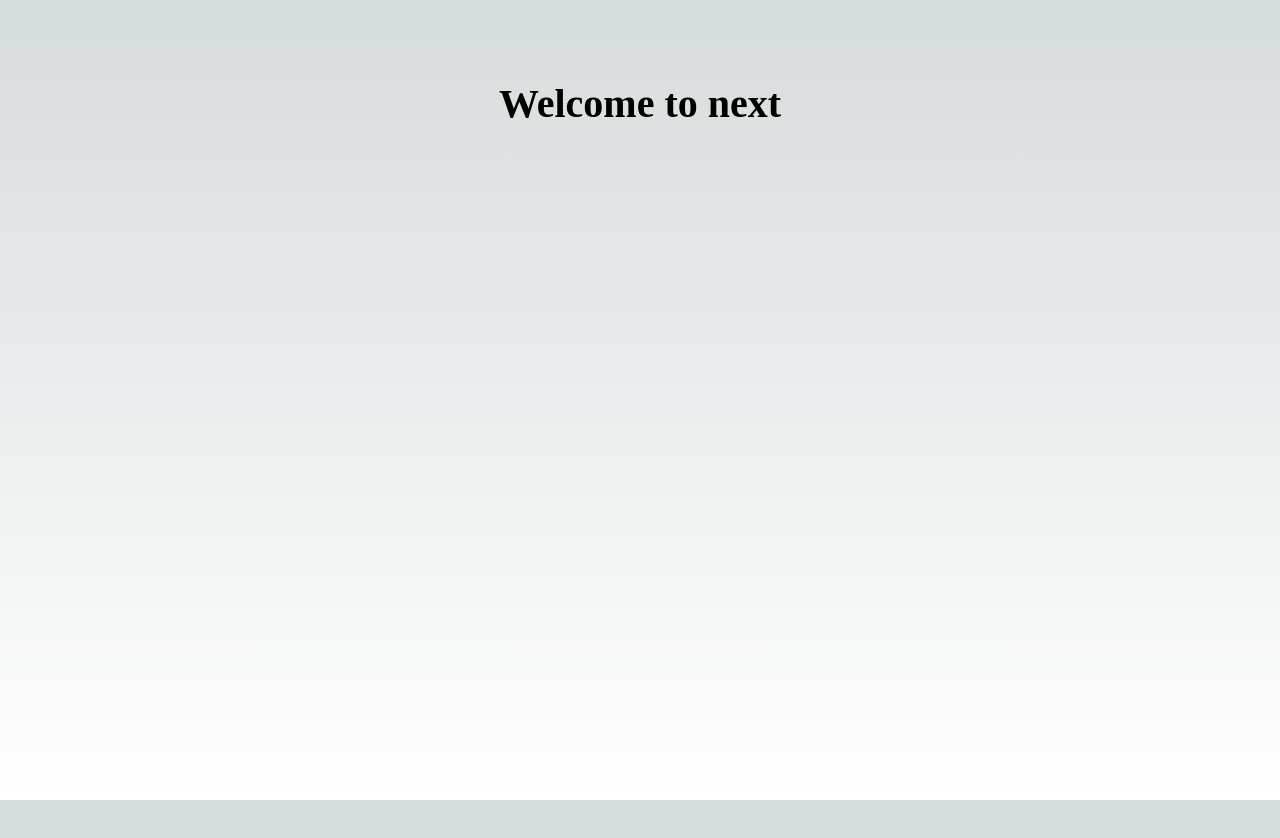
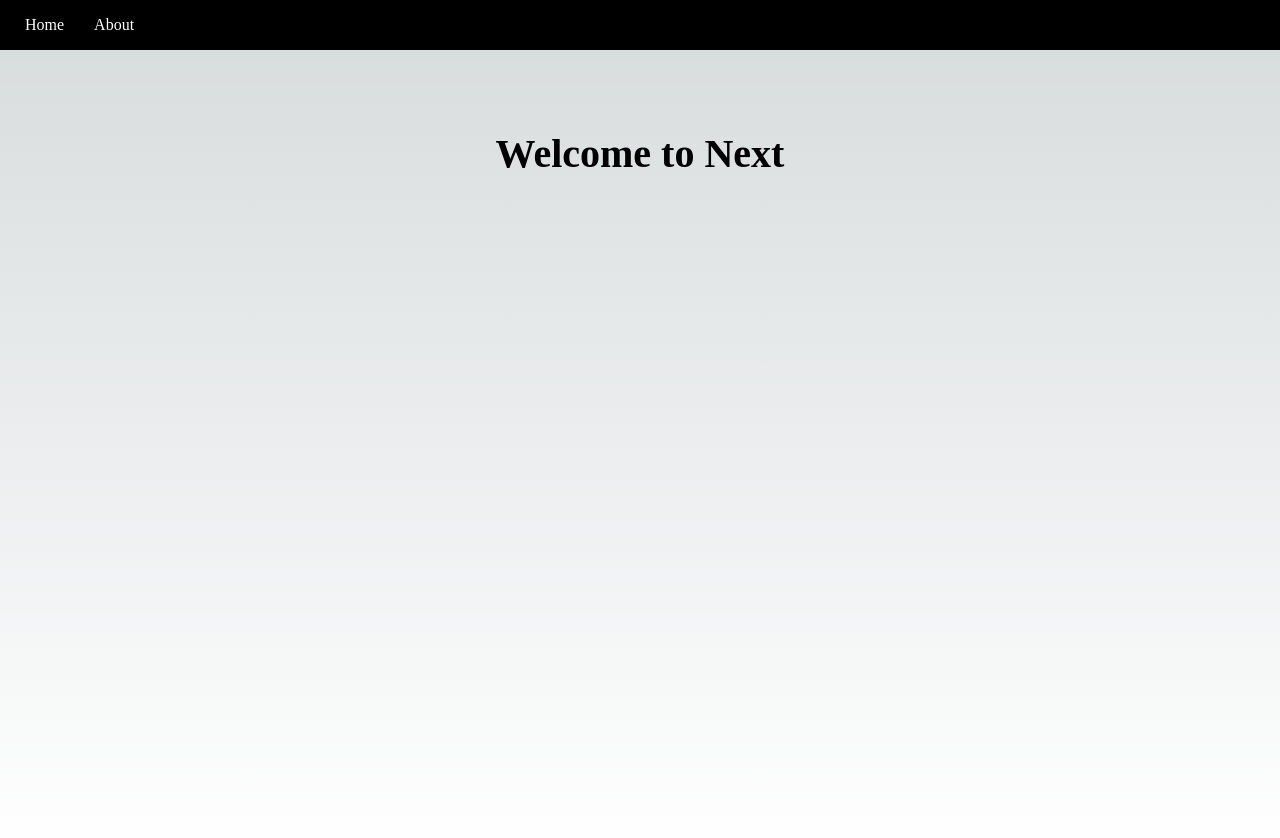
Before and after one commit to MOwais/next, a Next.js app in the folder next-crash-course/: page / in a window 1280 px wide. Shown: the top 838 px of the page. Before the commit the page ends 800 px from the top, so only its background shows below. Built offline with nearby package versions, Linux system fonts and the light colour scheme.

Commit message:
initial nav bar

```diff
--- a/next-crash-course/src/components/Layout.js
+++ b/next-crash-course/src/components/Layout.js
@@ -1,13 +1,15 @@
+import Nav from "./Nav";
 import styles from "../styles/Layout.module.css";
 
 const Layout = ({ children }) => {
   return (
-    <div className={styles.container}>
-      <main className={styles.main}>
-        {children}
-      </main>
-    </div>
+    <>
+      <Nav />
+      <div className={styles.container}>
+        <main className={styles.main}>{children}</main>
+      </div>
+    </>
   );
-}
+};
 
 export default Layout;
--- /dev/null
+++ b/next-crash-course/src/components/Nav.js
@@ -0,0 +1,19 @@
+import Link from "next/link";
+import navStyles from "../styles/Nav.module.css";
+
+const Nav = () => {
+  return (
+    <nav className={navStyles.nav}>
+      <ul>
+        <li>
+          <Link href="/">Home</Link>
+        </li>
+        <li>
+          <Link href="/">About</Link>
+        </li>
+      </ul>
+    </nav>
+  );
+};
+
+export default Nav;
--- a/next-crash-course/src/pages/_app.tsx
+++ b/next-crash-course/src/pages/_app.tsx
@@ -1,6 +1,6 @@
 import type { AppProps } from "next/app";
+import Layout from "@/components/Layout";
 import "@/styles/globals.css";
-import Layout from "@/components/Layout";
 
 export default function App({ Component, pageProps }: AppProps) {
   return (
--- a/next-crash-course/src/pages/index.tsx
+++ b/next-crash-course/src/pages/index.tsx
@@ -1,14 +1,13 @@
-import Head from 'next/head';
-
+import Head from "next/head"; //for custom titles, meta tags, descriptions etc
 
 export default function Home() {
   return (
     <>
       <Head>
         <title>WebDev Newz</title>
-        <meta name="keywords" content="web development, programming"/>
+        <meta name="keywords" content="web development, programming" />
       </Head>
-      <h1>Welcome to next</h1>
+      <h1>Welcome to Next</h1>
     </>
-  )
+  );
 }
--- /dev/null
+++ b/next-crash-course/src/styles/Nav.module.css
@@ -0,0 +1,20 @@
+.nav {
+  height: 50px;
+  padding: 10px;
+  background: #000;
+  color: #fff;
+  display: flex;
+  align-items: center;
+  justify-content: flex-start;
+}
+
+.nav ul {
+  display: flex;
+  justify-content: center;
+  align-items: center;
+  list-style: none;
+}
+
+.nav ul li a {
+  margin: 5px 15px;
+}
```
Also changed, not shown: next-crash-course/src/pages/about.tsx (added, +12 -0 lines).
